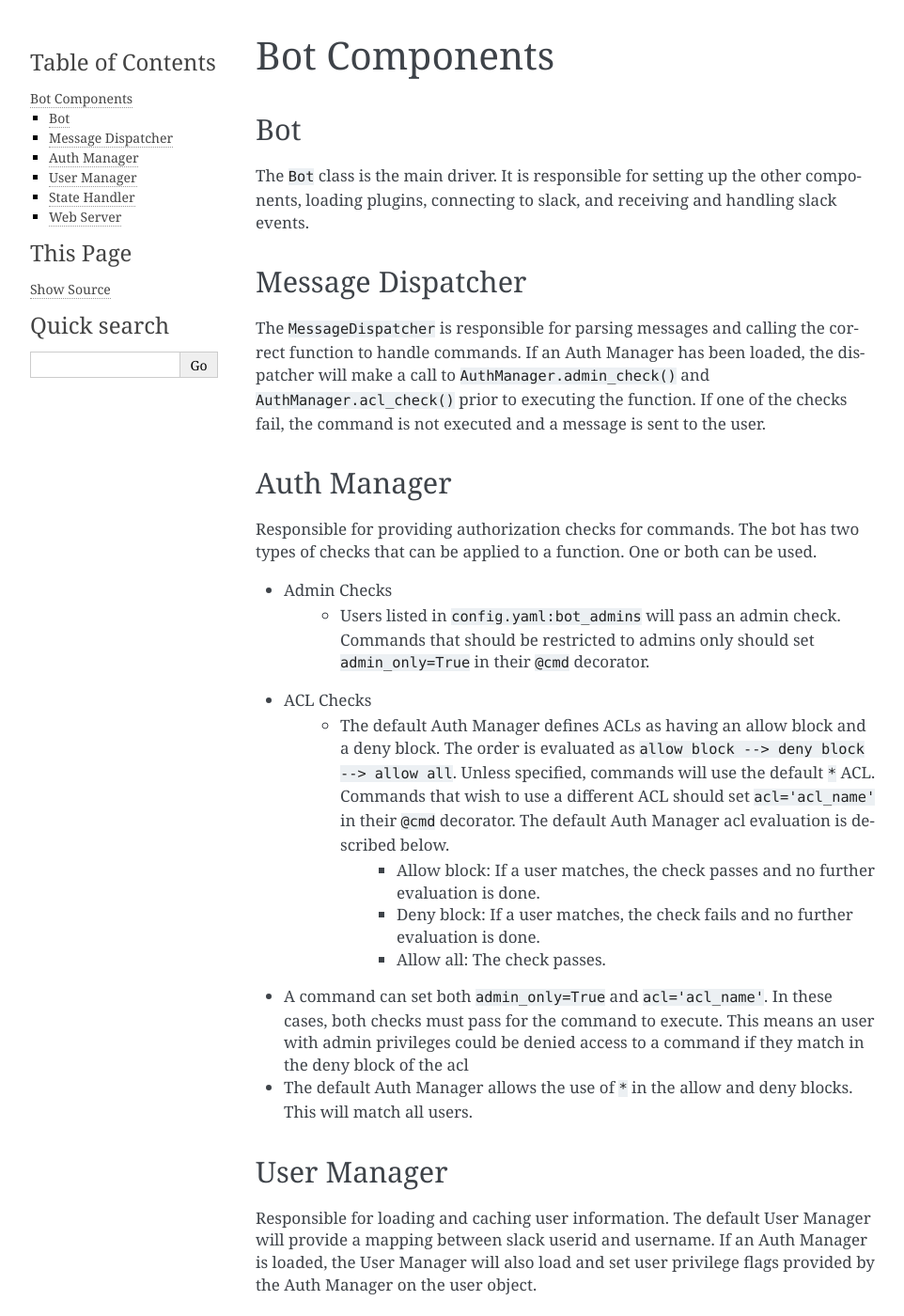
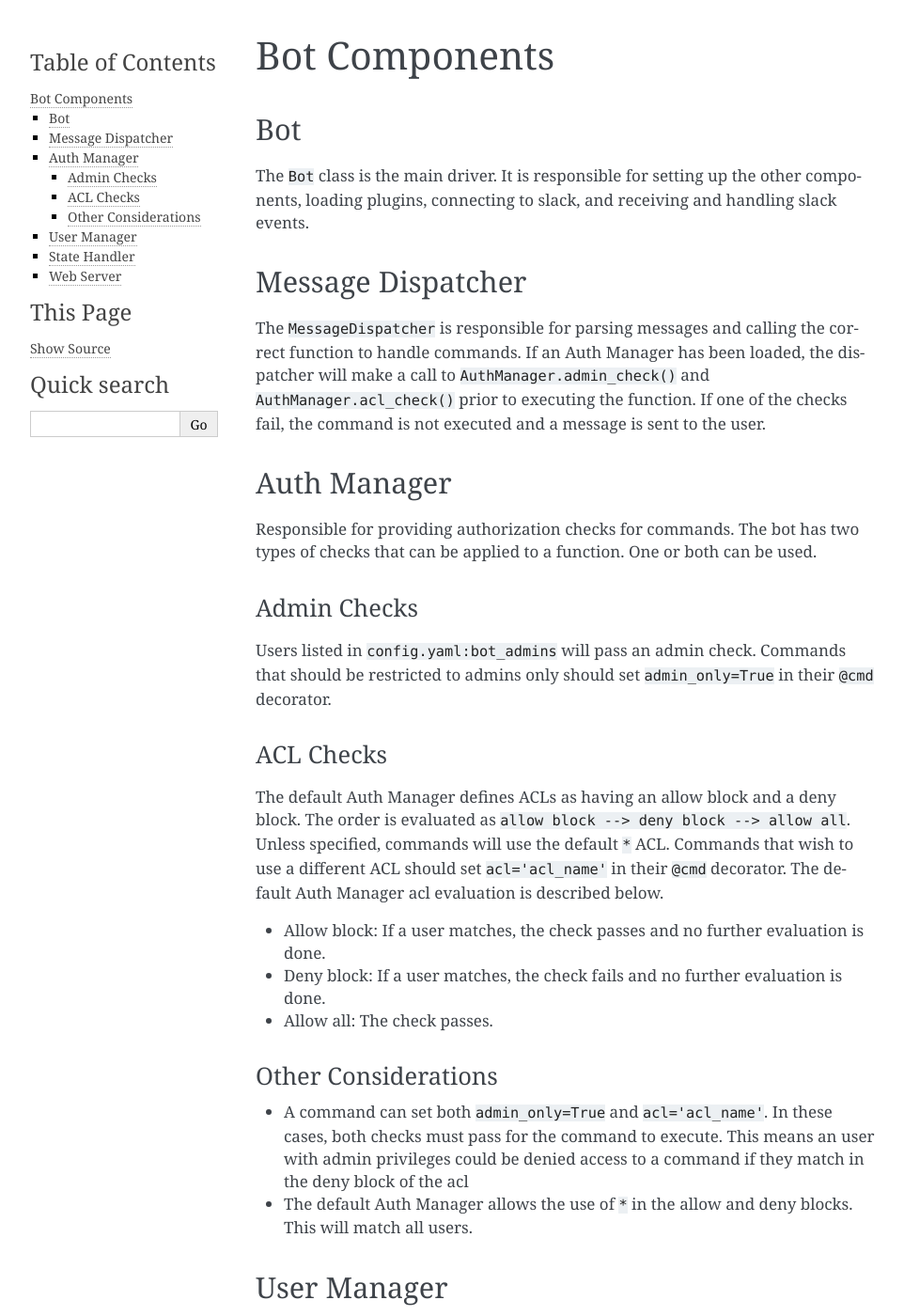
Before and after one commit to pinterest/slackminion, a Sphinx documentation site: the page built from docs/components.rst, in a window 1280 px wide and 1400 px high. Shown: the whole window at 94% size, without its empty margins (148-1110 px from the left). Built offline with Sphinx 7.4.7, drawn with Linux system fonts in a browser that asks for light colours.

Commit message:
More styling changes

```diff
--- a/docs/components.rst
+++ b/docs/components.rst
@@ -3,7 +3,6 @@ Bot Components
 
 Bot
 ---
-
 The ``Bot`` class is the main driver.  It is responsible for setting up the other components, loading plugins, connecting to slack, and receiving and handling slack events.
 
 Message Dispatcher
@@ -14,13 +13,20 @@ Auth Manager
 ------------
 Responsible for providing authorization checks for commands.  The bot has two types of checks that can be applied to a function.  One or both can be used.
 
-* Admin Checks
-    * Users listed in ``config.yaml:bot_admins`` will pass an admin check.  Commands that should be restricted to admins only should set ``admin_only=True`` in their ``@cmd`` decorator.
-* ACL Checks
-    * The default Auth Manager defines ACLs as having an allow block and a deny block.  The order is evaluated as ``allow block --> deny block --> allow all``.  Unless specified, commands will use the default ``*`` ACL.  Commands that wish to use a different ACL should set ``acl='acl_name'`` in their ``@cmd`` decorator.  The default Auth Manager acl evaluation is described below.
-        * Allow block: If a user matches, the check passes and no further evaluation is done.
-        * Deny block: If a user matches, the check fails and no further evaluation is done.
-        * Allow all: The check passes.
+Admin Checks
+^^^^^^^^^^^^
+Users listed in ``config.yaml:bot_admins`` will pass an admin check.  Commands that should be restricted to admins only should set ``admin_only=True`` in their ``@cmd`` decorator.
+
+ACL Checks
+^^^^^^^^^^
+The default Auth Manager defines ACLs as having an allow block and a deny block.  The order is evaluated as ``allow block --> deny block --> allow all``.  Unless specified, commands will use the default ``*`` ACL.  Commands that wish to use a different ACL should set ``acl='acl_name'`` in their ``@cmd`` decorator.  The default Auth Manager acl evaluation is described below.
+
+* Allow block: If a user matches, the check passes and no further evaluation is done.
+* Deny block: If a user matches, the check fails and no further evaluation is done.
+* Allow all: The check passes.
+
+Other Considerations
+^^^^^^^^^^^^^^^^^^^^
 * A command can set both ``admin_only=True`` and ``acl='acl_name'``.  In these cases, both checks must pass for the command to execute.  This means an user with admin privileges could be denied access to a command if they match in the deny block of the acl
 * The default Auth Manager allows the use of ``*`` in the allow and deny blocks.  This will match all users.
 
```
